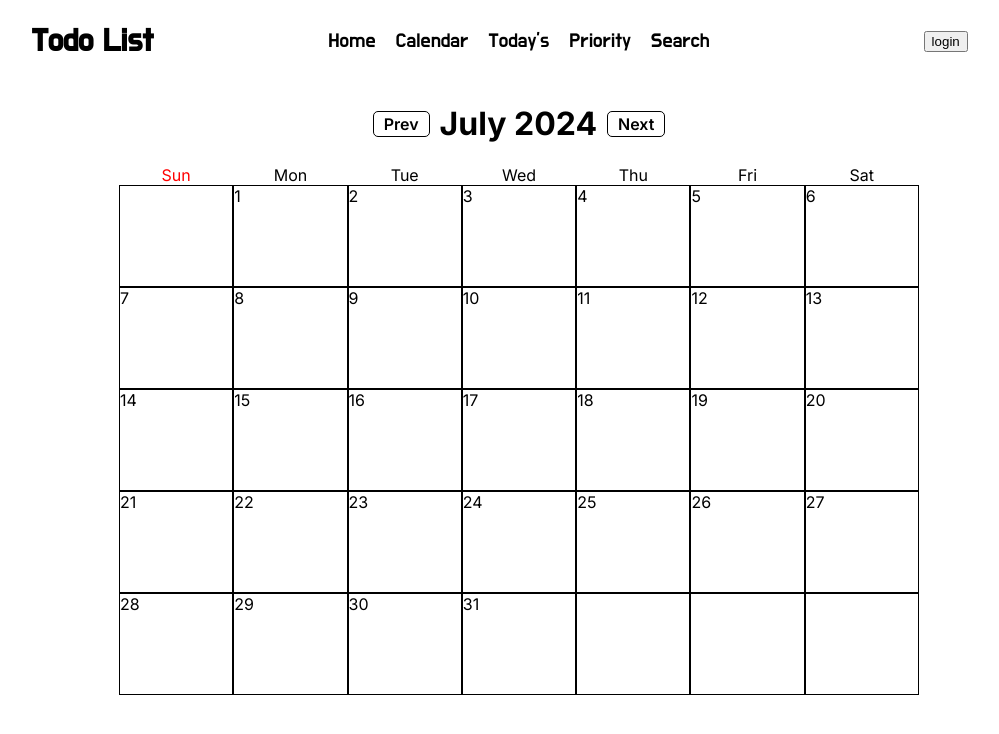
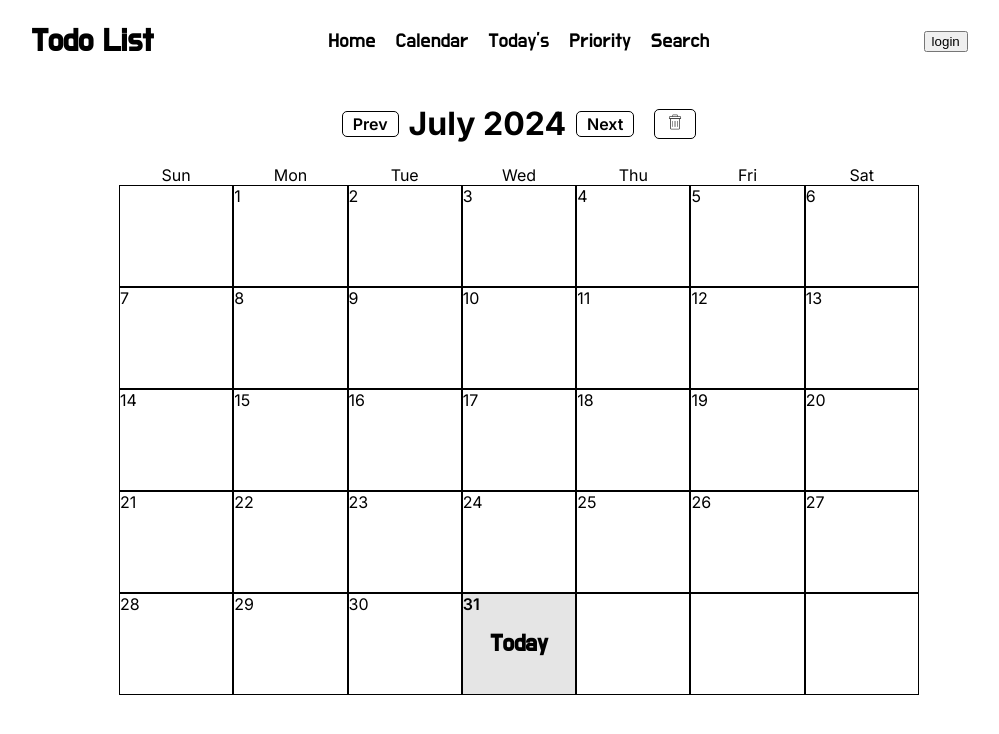
Before and after one commit to seodonghyunzz/NextJs_TodoList, a Next.js app: page /calendar in a window 1280 px wide. Shown: the top 734 px of the page, without its empty margins (121-1120 px from the left). Built offline with nearby package versions, Linux system fonts and the light colour scheme; no server answers; a web font is replaced by a local one.

Commit message:
이전 일정 삭제 기능 ,캘린더 세부기능 추가

```diff
--- a/app/api/route.js
+++ b/app/api/route.js
@@ -21,7 +21,6 @@ export async function POST(request) {
 }
 export async function DELETE(request) {
     const { id } = await request.json();
-    console.log(id);
     await deleteTodo(id);
     const response = {
       message: "delete success"
--- a/app/component/addTodo.js
+++ b/app/component/addTodo.js
@@ -10,7 +10,7 @@ export default function AddTodo({year,month,date}) {
 
       const newTodo = {
         text: inputValue,
-        date: `${year}년 ${month}월 ${date}일`,
+        date: `${year}. ${month}. ${date}.`,
         isChecked : false,
         isEditing : false,
         isPriority : false
--- a/app/component/calendar.js
+++ b/app/component/calendar.js
@@ -1,10 +1,12 @@
 'use client'
 import { useState } from "react";
 import { useRouter } from "next/navigation";
-
+import Image from "next/image";
+import { deletePastTodos } from "../firebase/firebase";
 const Calendarpage = () => {
     const [currentDate, setCurrentDate] = useState(new Date());
     const router = useRouter();
+    const todayDate = new Date();
     const getDaysInMonth = (year, month) => {
         return new Date(year, month+1 , 0).getDate();
     };
@@ -51,7 +53,12 @@ const Calendarpage = () => {
         const year = currentDate.getFullYear();
         router.push(`/calendarDetail/${date}/${month}/${year}`);
     }
-
+    const handleDeletePastPlan = () => {
+        if(confirm("오늘 이전의 계획을 모두 삭제하시겠습니까?")){
+            deletePastTodos();
+            alert("삭제되었습니다.");
+        }
+    }
     const calendar = generateCalendar();
     return (
         <div className="Calendar">
@@ -59,6 +66,9 @@ const Calendarpage = () => {
                 <button onClick={handlePrevMonth}>Prev</button>
                 <h1>{currentDate.toLocaleDateString('kr', { month: 'long', year: 'numeric' })}</h1>
                 <button onClick={handleNextMonth}>Next</button>
+                <button onClick={handleDeletePastPlan}>
+                    <Image src = "/delete.png" alt="delete" width={20} height={20}/>
+                </button>
             </div>
             <div className="CalendarBody">
                 <div className="DayOfWeek">
@@ -73,8 +83,9 @@ const Calendarpage = () => {
                 {calendar.map((week, index) => (
                     <div className="Week" key={index}>
                         {week.map((date, index) => (
-                            <div className="Day" key={index} onClick={() => date !== null && planInDate(date)}>
+                            <div className={date === todayDate.getDate() ? "Today" : "Day"} key={index} onClick={() => date !== null && planInDate(date)}>
                                 <p>{date}</p>
+                                {date === todayDate.getDate() && <p className="TodayText">Today</p>}
                             </div>
                         ))}
                     </div>
--- a/app/component/todolist.js
+++ b/app/component/todolist.js
@@ -2,7 +2,7 @@ import TodoTable from "./todotable";
 
 export default function TodoList({year,month,date,fetchedtodos}) {
 
-    const filteredTodos = fetchedtodos.filter((todo) => todo.date === `${year}년 ${month}월 ${date}일`);
+    const filteredTodos = fetchedtodos.filter((todo) => todo.date === `${year}. ${month}. ${date}.`);
 
     return <TodoTable fetchedtodos={filteredTodos}/>;
 
--- a/app/component/todotable.js
+++ b/app/component/todotable.js
@@ -60,7 +60,7 @@ const TodoTable = ({fetchedtodos}) => {
                 <tbody key={todo.id}>
                     <tr className={todo.isChecked ? "isChecked_tr" : ""}>
                         <td>{index+1}.</td>
-                        <td>{todo.date.replace("년", "/").replace("월", "/").replace("일", "")}</td>
+                        <td>{todo.date}</td>
                         <td>{todo.text}</td>
                         <td>
                             <button className="checkBtn" onClick={() => handleChecked({todo})}><Image src="/check.png" width={20} height={20} alt="check"/></button>
--- a/app/firebase/firebase.js
+++ b/app/firebase/firebase.js
@@ -94,3 +94,16 @@ export async function SearchTodo(text) {
     });
     return fetchedTodos
 }
+export async function deletePastTodos(){
+    const query = await getDocs(collection(db, "todos"));
+    if (query.empty) {
+        return [];
+    }
+    const fetchedTodos = [];
+    query.forEach((doc) => {
+        if(new Date(doc.data().date) < new Date()){
+            deleteDoc(doc.ref);
+        }
+    });
+    return fetchedTodos
+}
--- a/app/globals.css
+++ b/app/globals.css
@@ -44,7 +44,7 @@ body{
   align-items: center;
 }
 .User_Info p{
-  margin-right: 30px;
+  margin-right: 20px;
 }
 .User_Info button{
   all: unset;
@@ -55,6 +55,10 @@ body{
   border-radius: 7px;
   color: white;
   background-color: black;
+  margin-right: 20px;
+}
+.deletePastPlan{
+  cursor: pointer;
 }
 .Menu ul{
   display: flex;
@@ -271,9 +275,6 @@ body{
   width: 100%;
   flex: 1;
 }
-.redday{
-  color: red;
-}
 .Week{
   display: flex;
 
@@ -286,11 +287,33 @@ body{
   height: 100px;
   border: 1px solid black;
 }
-
+.Today{
+  display: flex;
+  position: relative;
+  flex-direction: column;
+  width: 100%;
+  flex: 1;
+  width: 100px;
+  height: 100px;
+  border: 1px solid black;
+  background-color: #e5e5e5;
+}
+.TodayText{
+  position: absolute;
+  top: 50%;
+  left: 50%;
+  transform: translate(-50%,-50%);
+  font-size: 24px;
+  font-family: "Do Hyeon", sans-serif;
+}
 .Day p{
   margin: 0;
   width: 100%;
   height: 100%;
+}
+.Today p {
+  margin: 0;
+  font-weight: 600;
 }
 .CalendarDetail{
   margin-left: auto;
--- a/app/header/navbar.js
+++ b/app/header/navbar.js
@@ -1,7 +1,11 @@
 'use client'
 import { useSession , signIn, signOut } from "next-auth/react";
+import Image from "next/image";
 export default function Navbar() {
-    const { data: session ,status } = useSession();
+    const { data: session , status } = useSession();
+    const date = new Date();
+    const todayDate = `${date.getFullYear()}년 ${date.getMonth() + 1}월 ${date.getDate()}일`;
+
     return (
 
         <div className="Navbar">
@@ -13,6 +17,7 @@ export default function Navbar() {
             <div className="User_Info">
                 <p>{session.user?.name}</p>
                 <button onClick={signOut}>logout</button>
+                <p>{todayDate}</p>
             </div>
             )}
         </div>
```
